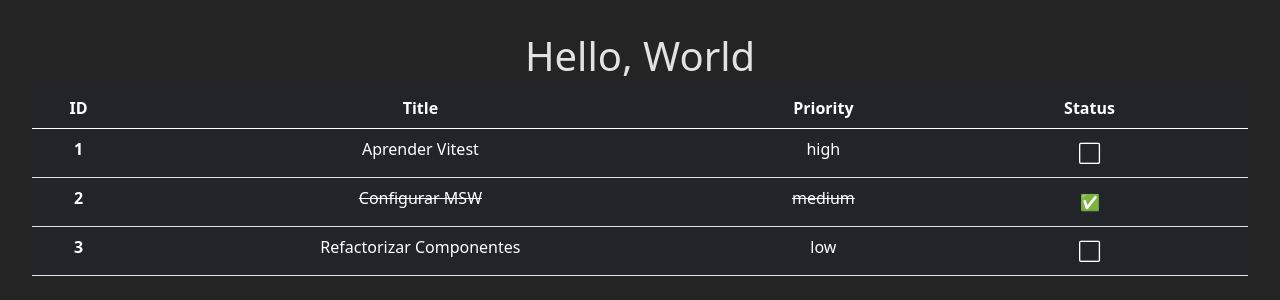
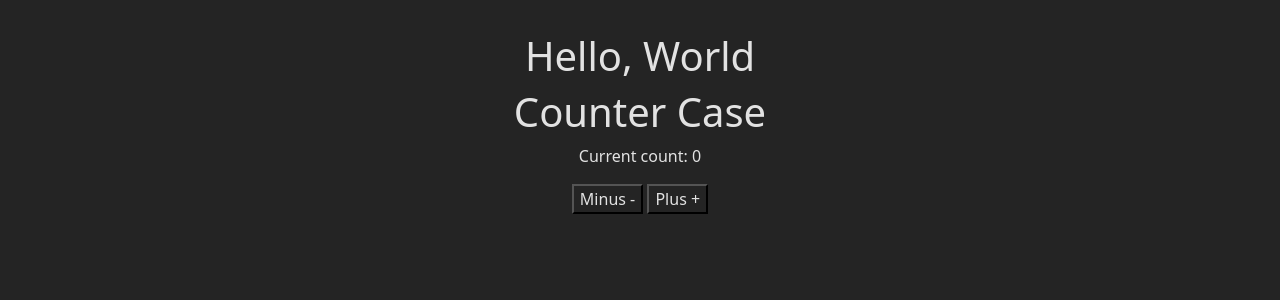
Before and after one commit to salino3/exercises-2026-react-typescript-01, a React (Vite) app: page / in a window 1280 px wide. Shown: the top 300 px of the page. Built offline with nearby package versions, Linux system fonts and the light colour scheme.

Commit message:
add component

```diff
--- a/src/App.tsx
+++ b/src/App.tsx
@@ -4,6 +4,7 @@ import { Counter } from "./components/counter/counter.component";
 import { UserProfile } from "./components/user-profile/user-profile.component";
 import { ListProducts } from "./components/list-products/list-products.component";
 import { TaskManager } from "./components/tasks/tasks.component";
+import { SimpleCounter } from "./components/counter-exercise/counter-exercise.component";
 import "./App.scss";
 
 function App() {
@@ -13,7 +14,8 @@ function App() {
       {/* <Counter />
       <UserProfile userId="9" /> */}
       {/* <ListProducts /> */}
-      <TaskManager />
+      {/* <TaskManager /> */}
+      <SimpleCounter />
       {/* <details open>
         <summary>Exercise 01 TS</summary>
         <PostManager />
--- /dev/null
+++ b/src/components/counter-exercise/counter-exercise.component.tsx
@@ -0,0 +1,27 @@
+import React, { useState } from "react";
+
+export const SimpleCounter: React.FC = () => {
+  const [count, setCount] = useState<number>(0);
+
+  const increment = () => setCount((prev) => prev + 1);
+  const decrement = () => {
+    if (count > 0) {
+      setCount((prev) => prev - 1);
+    }
+  };
+
+  return (
+    <div className="counter-container">
+      <h1>Counter Case</h1>
+      <p data-testid="count-value">Current count: {count}</p>
+      <button onClick={decrement} aria-label="decrement">
+        Minus -
+      </button>
+      &nbsp;
+      <button onClick={increment} aria-label="increment">
+        Plus +
+      </button>
+      {count === 10 && <span role="alert">Goal reached!</span>}
+    </div>
+  );
+};
```
